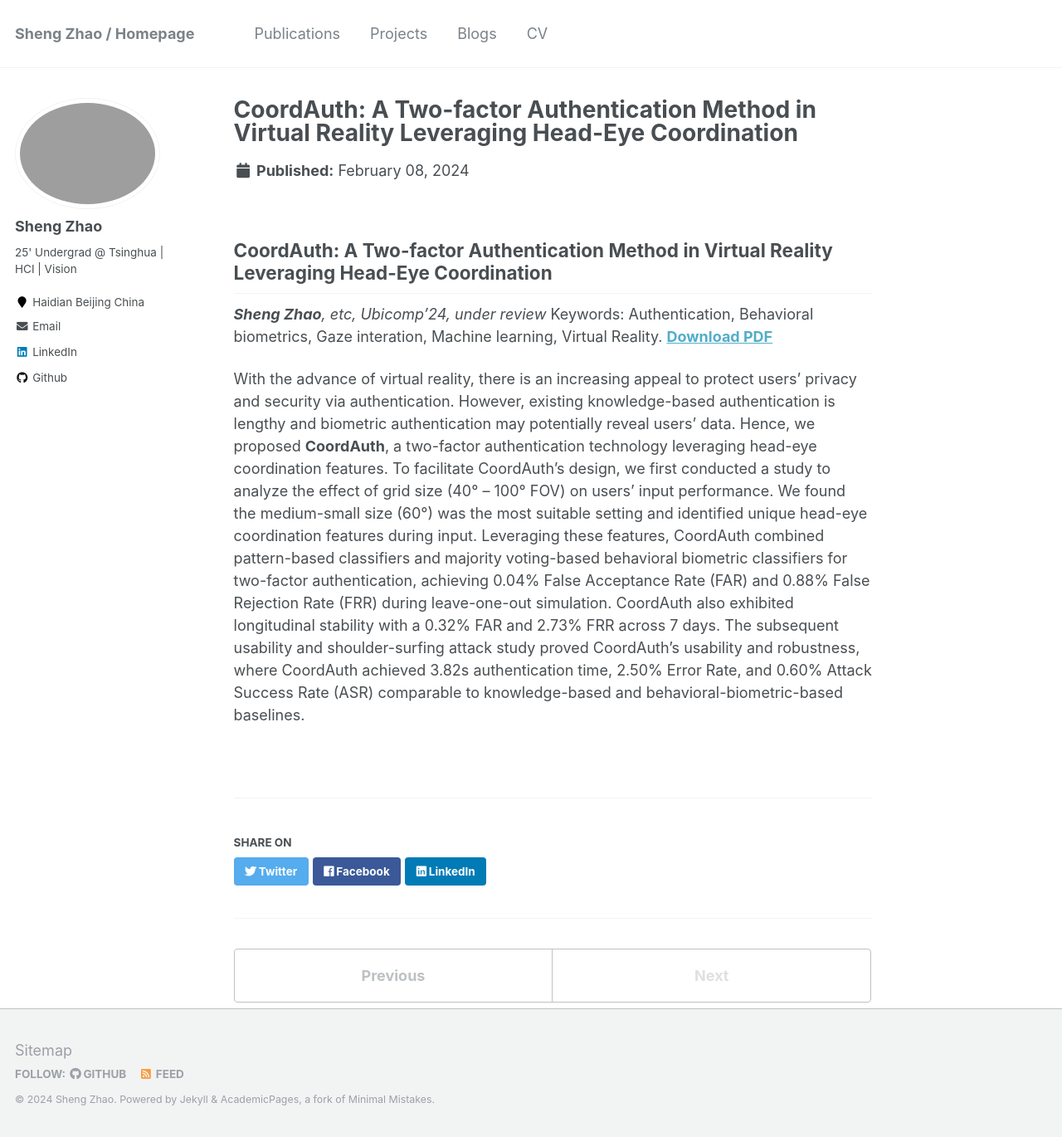
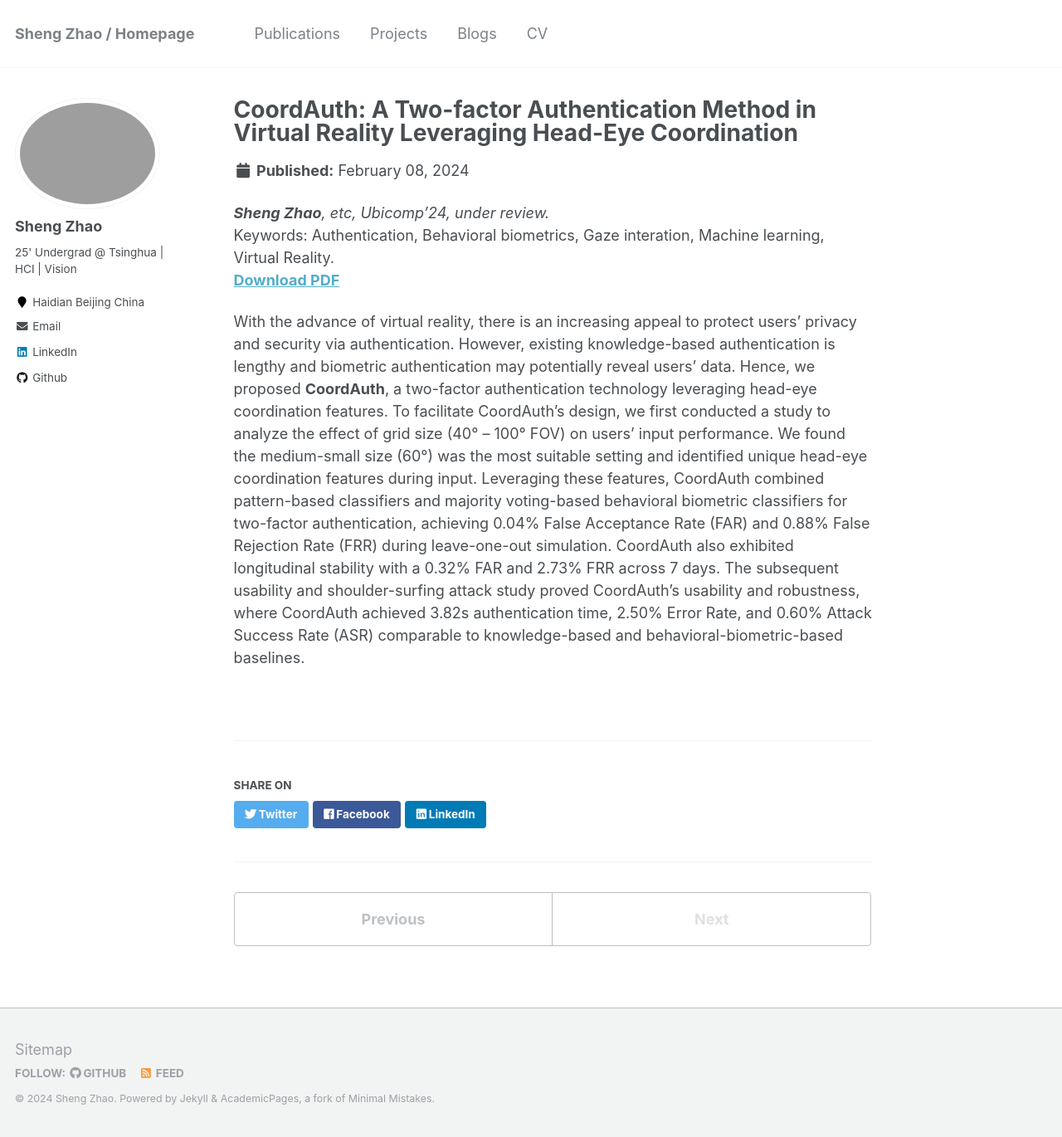
Before and after one commit to zhaosheng-thu/zhaosheng-thu.github.io, a Jekyll site: the page built from _publications/imwut24a.md, in a window 1280 px wide and 1370 px high. Shown: the whole window at 83% size. Built offline with Jekyll 4.4.1, drawn with Linux system fonts in a browser that asks for light colours.

Commit message:
update proj

```diff
--- a/_includes/AvatarMirrorVideo.html
+++ /dev/null
@@ -1 +0,0 @@
-<iframe width="160" height="315" src="https://www.youtube.com/shorts/ostlSkFFidw" frameborder="0" allowfullscreen></iframe>
--- a/_includes/archive-single.html
+++ b/_includes/archive-single.html
@@ -40,8 +40,8 @@
 
         {% if post.collection == 'teaching' %}
           <p> {{ post.type }}, <i>{{ post.venue }}</i>, {{ post.date | default: "1900-01-01" | date: "%Y" }} </p>
-        {% elsif post.collection == 'publications' %}
-          <p>Published in <i>{{ post.venue }}</i>, {{ post.date | default: "1900-01-01" | date: "%Y" }} </p>
+        <!-- {% elsif post.collection == 'publications' %}
+          <p>Published in <i>{{ post.venue }}</i>, {{ post.date | default: "1900-01-01" | date: "%Y" }} </p> -->
         {% elsif post.date %}
          <p class="page__date"><strong><i class="fa fa-fw fa-calendar" aria-hidden="true"></i> {{ site.data.ui-text[site.locale].date_label | default: "Published:" }}</strong> <time datetime="{{ post.date | default: "1900-01-01" | date_to_xmlschema }}">{{ post.date | default: "1900-01-01" | date: "%B %d, %Y" }}</time></p>
         {% endif %}
--- a/_publications/imwut24a.md
+++ b/_publications/imwut24a.md
@@ -5,8 +5,7 @@
 excerpt: "<i><b>Sheng Zhao</b>, etc, Ubicomp’24, under review</i>"
 ---
 
-## CoordAuth: A Two-factor Authentication Method in Virtual Reality Leveraging Head-Eye Coordination
-<i><b>Sheng Zhao</b>, etc, Ubicomp’24, under review</i>
+<i><b>Sheng Zhao</b>, etc, Ubicomp’24, under review.</i>
 Keywords: Authentication, Behavioral biometrics, Gaze interation, Machine learning, Virtual Reality.
 <b>[Download PDF](imwut24a-sub3876.pdf)</b>
 
```
Also changed, not shown: _pages/cv.md (+2 -1 lines), _projects/2023-04-07.md (deleted, +0 -20 lines), _projects/CoordAuth.md (renamed from _projects/2023-12-10.md, +1 -3 lines), _projects/Emoblend.md (added, +25 -0 lines), _projects/MSP430Car.md (added, +21 -0 lines), _projects/msp430car.jpg (added).
